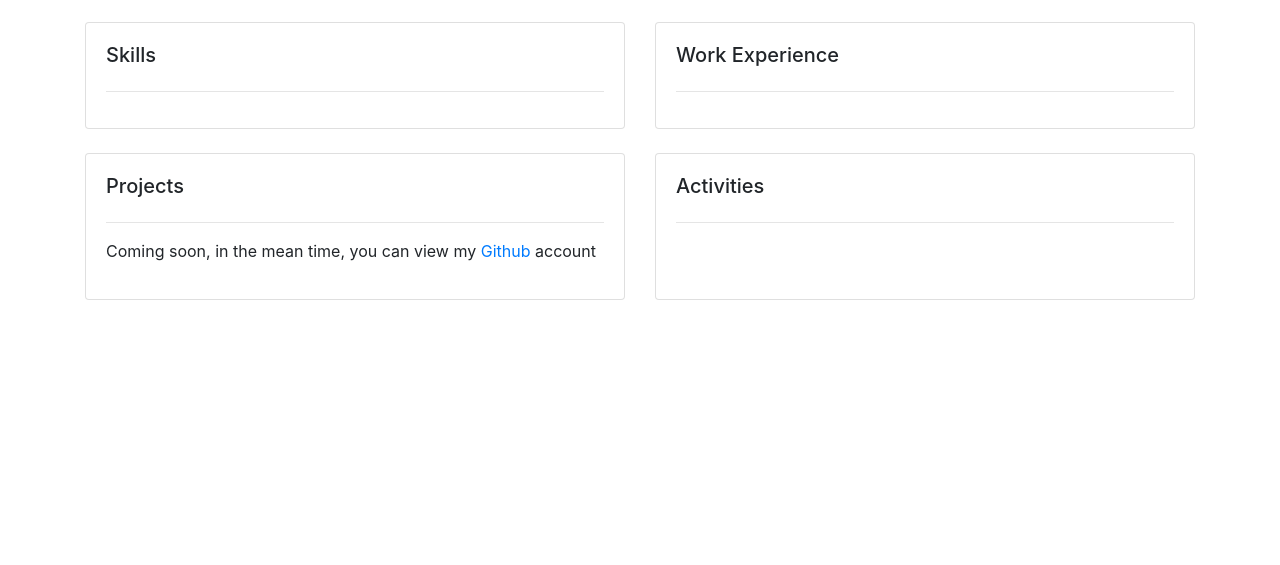
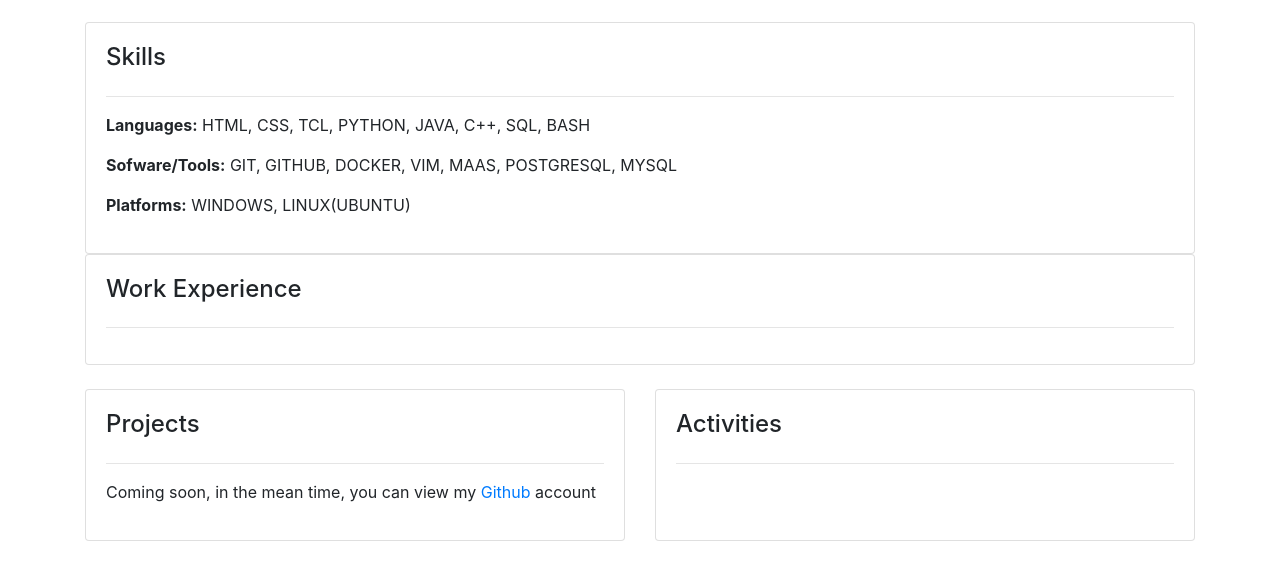
Before and after one commit to basanneh/myWebSite, a Django app: page / in a window 1280 px wide. Shown: the part 1021-1586 px from the top of the page. Before the commit the page ends 1321 px from the top, so only its background shows below. Run offline with Django 3.2, Linux system fonts and the light colour scheme; some libraries are stand-ins or nearby versions.

Commit message:
Layout change

```diff
--- a/base/templates/base/home.html
+++ b/base/templates/base/home.html
@@ -39,17 +39,24 @@ integrity="sha384-ggOyR0iXCbMQv3Xipma34MD+dH/1fQ784/j6cY/iJTQUOhcWr7x9JvoRxT2MZw
         </div>
 <br>
        <div class="row">
-			<div class="col-md-6">
+			<div class="col-md-12">
 				<div class="card card-body h-100">
-					<h5>Skills</h5>
+					<h4>Skills</h4>
 					<hr>
+                    <p>
+                    <strong>Languages:</strong> HTML, CSS, TCL, PYTHON, JAVA, C++, SQL, BASH
+                    </p>
+                    <p><strong>Sofware/Tools:</strong> GIT, GITHUB, DOCKER, VIM, MAAS, POSTGRESQL, MYSQL
+                    </p>
+                    <p><strong>Platforms:</strong> WINDOWS, LINUX(UBUNTU)
+                    </p>
 
 					</div>
 			</div>
 
-			<div class="col-md-6">
+			<div class="col-md-12">
 				<div class="card card-body h-100">
-					<h5>Work Experience</h5>
+					<h4>Work Experience</h4>
 					<hr>
 
 				</div>
@@ -61,7 +68,7 @@ integrity="sha384-ggOyR0iXCbMQv3Xipma34MD+dH/1fQ784/j6cY/iJTQUOhcWr7x9JvoRxT2MZw
 
 			<div class="col-md-6">
 				<div class="card card-body h-100">
-					<h5>Projects</h5>
+					<h4>Projects</h4>
 				<hr>
 				<p>Coming soon, in the mean time, you can view my <a href="https://github.com/basanneh" target=_blank>Github</a> account </p>
 
@@ -71,7 +78,7 @@ integrity="sha384-ggOyR0iXCbMQv3Xipma34MD+dH/1fQ784/j6cY/iJTQUOhcWr7x9JvoRxT2MZw
 
 			<div class="col-md-6">
 				<div class="card card-body h-100">
-					<h5>Activities</h5>
+					<h4>Activities</h4>
 					<hr>
 
 				</div>
```
